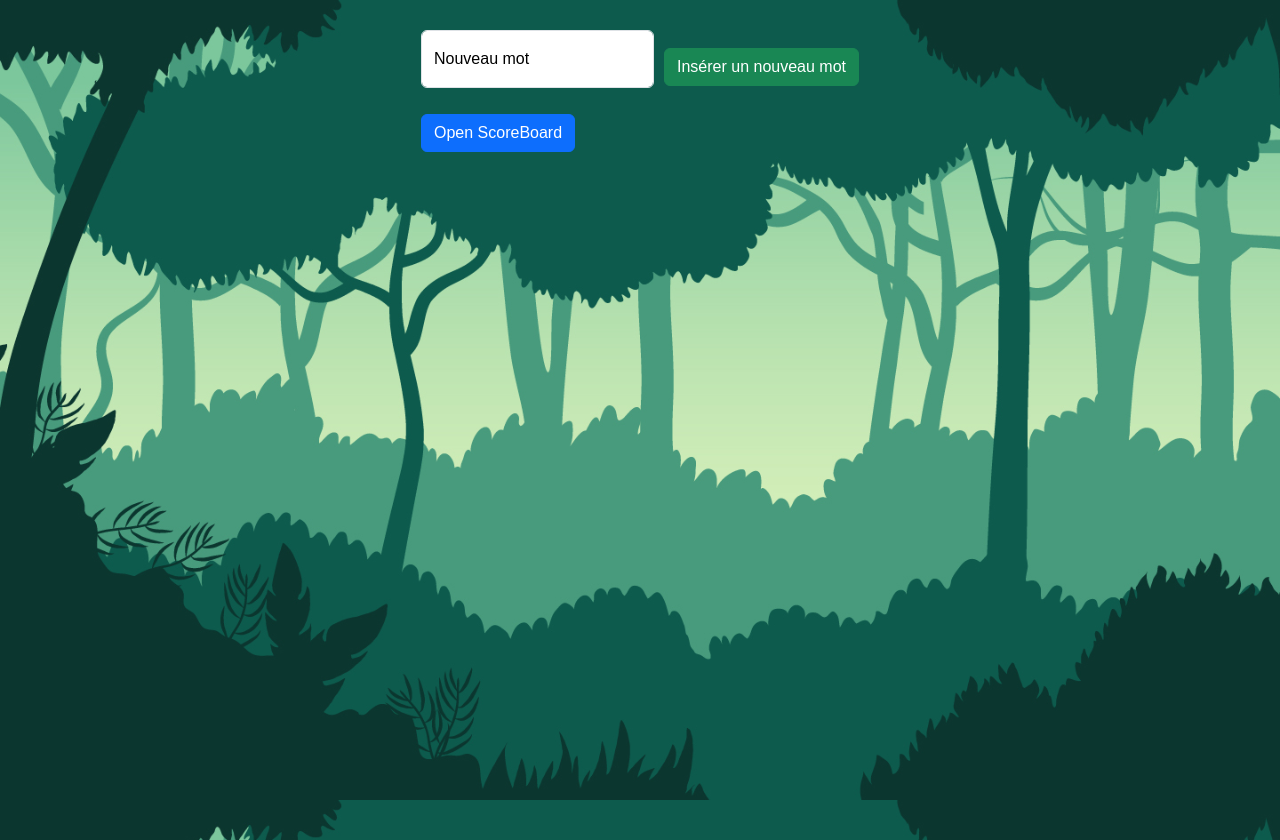
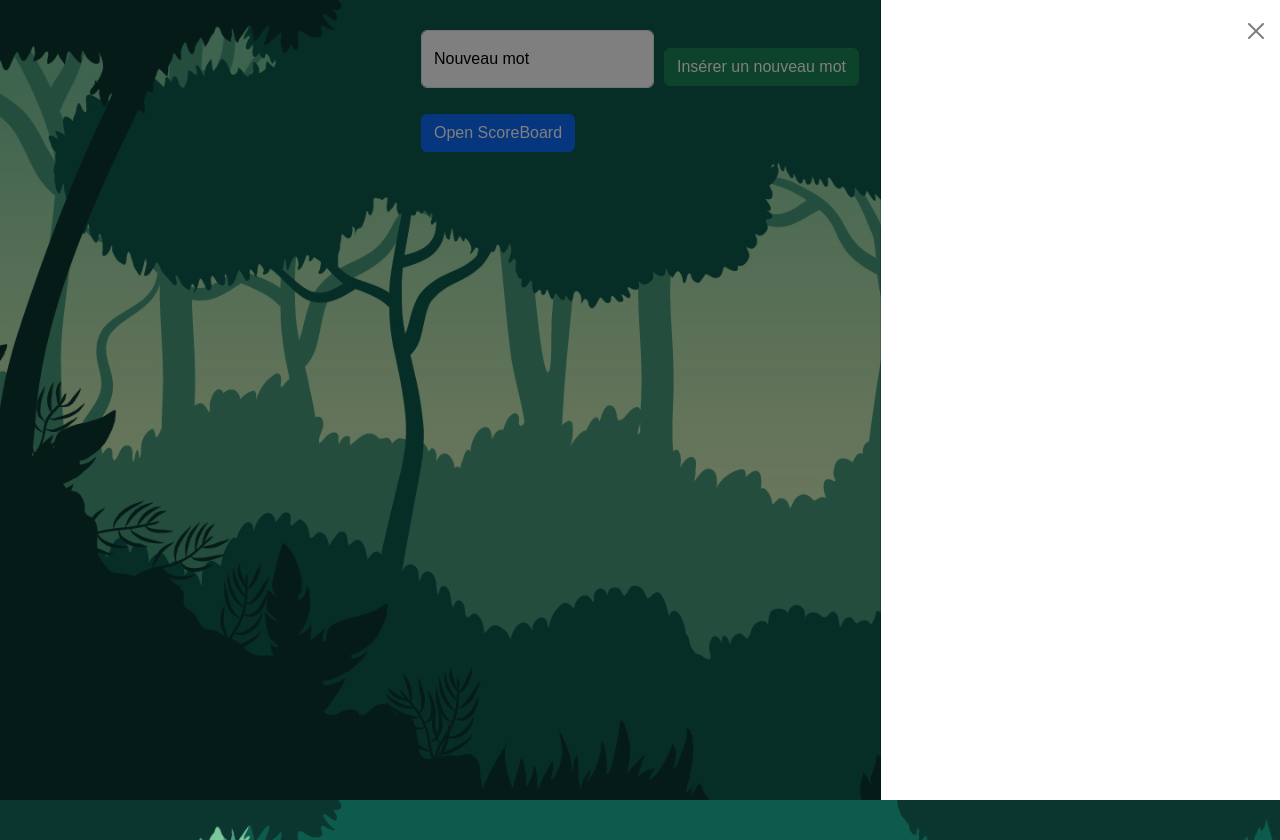
Before and after one commit to cedric-mc/semantix, a React (Create React App) app in the folder game/semonkey/: page / in a window 1280 px wide. Both pictures are taken after a click on the button "Open ScoreBoard". Built offline with nearby package versions, Linux system fonts and the light colour scheme.

Commit message:
Mise à jour du ScoreBoard et du style CSS

```diff
--- a/game/semonkey/src/ScoreBoard.tsx
+++ b/game/semonkey/src/ScoreBoard.tsx
@@ -3,7 +3,7 @@ import { Offcanvas } from "react-bootstrap";
 
 const ScoreBoard = (props: { show: boolean, handleClose: () => void }) => {
     return (
-        <Offcanvas placement="end" title="ScoreBoard" id="offcanvasRight">
+        <Offcanvas show={props.show} onHide={props.handleClose} placement="end" title="ScoreBoard" id="offcanvasRight"/* className="custom-offcanvas"*/ variant="dark">
             <Offcanvas.Header closeButton>
                 <Offcanvas.Title>ScoreBoard</Offcanvas.Title>
             </Offcanvas.Header>
--- a/game/semonkey/src/css_game.css
+++ b/game/semonkey/src/css_game.css
@@ -181,3 +181,9 @@ form#add {
     justify-content: center;
     margin: 10px 0;
 }
+
+.custom-offcanvas {
+    background-color: #333 !important; /* Fond sombre */
+    color: #fff !important; /* Texte en blanc */
+    border: none;
+}
--- a/game/semonkey/src/style.css
+++ b/game/semonkey/src/style.css
@@ -7,7 +7,7 @@
 
 body {
     min-height: 100vh;
-    background-image: url("background.jpg");
+    background-image: url("/img/background.jpg");
     background-position: center center;
     background-repeat: no-repeat;
     background-attachment: fixed;
```
